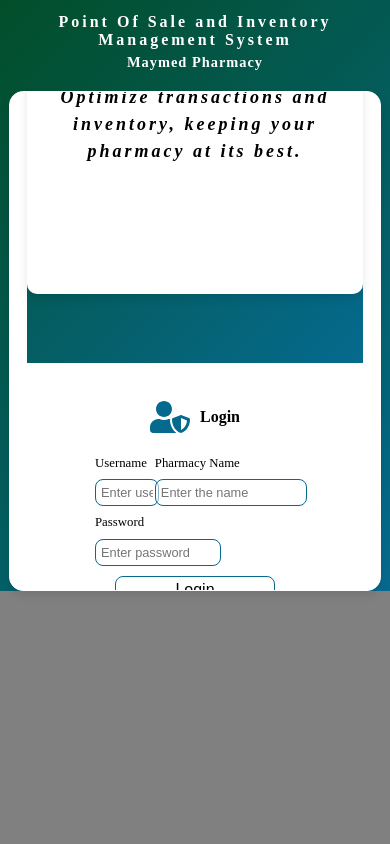
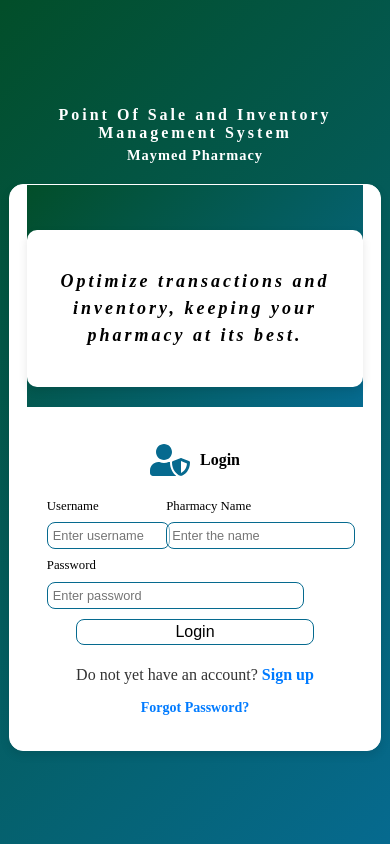
Before and after one commit to pharmacysystem950-hub/noorhayapharmacysystem, a React (Create React App) app: page / in a window 390 px wide. Built offline with nearby package versions, Linux system fonts and the light colour scheme.

Commit message:
Fix responsive layout to keep aligned on all screen

```diff
--- a/src/styles/LoginPage.css
+++ b/src/styles/LoginPage.css
@@ -3,8 +3,7 @@
     flex-direction: column; /* Stack elements vertically */
     align-items: center;
     justify-content: center;
-    min-height: 70vh;
-    height: 500px;
+    height: 100vh;
     background: linear-gradient(135deg, #024e29 0%, #066a8f 100%);
     background-size: cover;
 }
@@ -45,7 +44,6 @@
     max-width: 1200px;
     height: 70% ;
     max-height: 1000px;
-    min-height: 60%;
     display: flex;
     margin-top: 5px;
     align-items: center;
@@ -60,10 +58,9 @@
 .left-side {
     background: linear-gradient(135deg, #024e29 0%, #066a8f 100%);
     color: white;
-    max-width: 400px;
+    max-width: 500px;
     width: 30%;
-    max-height: 900px;
-    min-height: 80%;
+    height: 100%;
     padding: 40px;
     display: flex;
     flex-direction: column;
@@ -83,9 +80,8 @@
     justify-content: center;
     text-align: center;
     width: 100%;
-    height: 220px;
-    min-height: 75%;
-    margin: 10px;
+    height: 230px;
+    margin-top: 25px;
 }
 
 .sub-text {
@@ -131,21 +127,15 @@
 
 
 .login-container {
-    width: 90%;
-    width: 200px;
+    width: 100%;
     max-width: 500px;
     margin: auto;
     margin-top: 2px;
-    height: 340px;
-    min-height: 40%;
 }
 
 
 .login-button {
-    min-width: 40%;
-    width: 70px;
-    height: 28px;
-    min-height: 30%;
+    width: 40%;
     margin: 1px;
     padding: 3px;
     border: 1.5px solid #066a8f;
```
